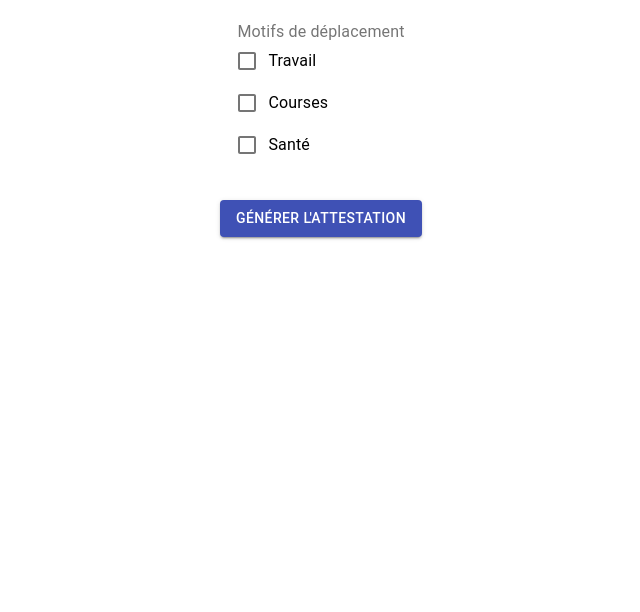
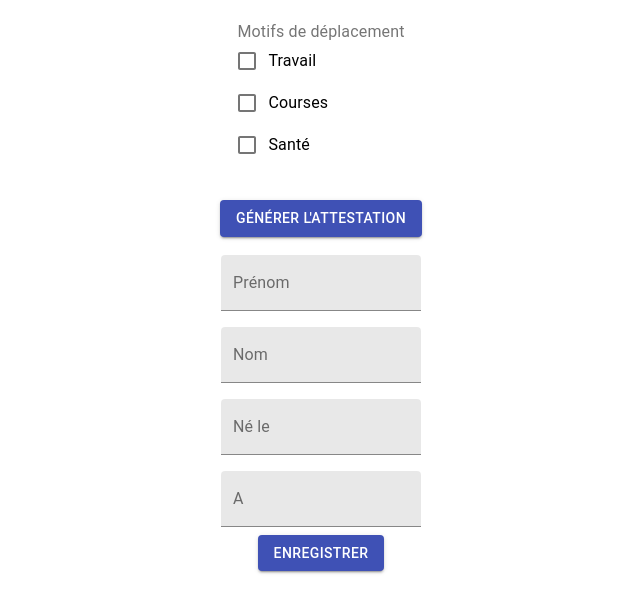
Before and after one commit to favreau84/jecoche, a React (Create React App) app: page / in a window 1280 px wide. Shown: the top 612 px of the page, without its empty margins (319-959 px from the left). Built offline with nearby package versions, Linux system fonts and the light colour scheme.

Commit message:
Add form ui to save profile

```diff
--- a/src/App.js
+++ b/src/App.js
@@ -1,6 +1,7 @@
 import React from 'react';
 import CreateCertificateButton from './components/CreateCertificateButton'
 import OutingReasonsCheckboxes from './components/OutingReasonsCheckboxes'
+import Profile from './components/Profile'
 import Certificate from './services/certificate/certificate'
 
 import './App.css';
@@ -27,6 +28,7 @@ function App() {
     <div className="App">
        <OutingReasonsCheckboxes onChange = {onReasonsFormChange}/>
        <CreateCertificateButton onClick = {onCreateCertificateBtnClick}/>
+       <Profile/>
     </div>
   );
 }
--- /dev/null
+++ b/src/components/Profile.js
@@ -0,0 +1,50 @@
+import React from 'react'
+import {TextField, Button} from '@material-ui/core'
+
+import { makeStyles } from '@material-ui/core/styles';
+
+const useStyles = makeStyles((theme) => ({
+  root: {
+    '& .MuiTextField-root': {
+      margin: theme.spacing(1),
+      width: 200,
+    },
+  },
+}));
+
+export default function Profile(){
+
+    const classes = useStyles();
+
+    const [profile, setProfile] = React.useState({
+        firstName:'',
+        lastName:'',
+        birthDate:'',
+        birthPlace: ''
+    })
+
+
+
+    return (
+        <div className={classes.root}>
+            <form>
+                <div>
+                    <TextField id="firstName" label="Prénom" variant="filled" />
+                </div>
+                <div>
+                    <TextField id="lastName" label="Nom" variant="filled" />
+                </div>
+                <div>
+                    <TextField id="birthDay" label="Né le" variant="filled" />
+                </div>
+                <div>
+                    <TextField id="birthPlace" label="A" variant="filled" />
+                </div>
+                <div>
+                    <Button variant="contained" color='primary' > Enregistrer </Button>
+                </div>
+            </form>
+
+        </div>
+    )
+}
```
